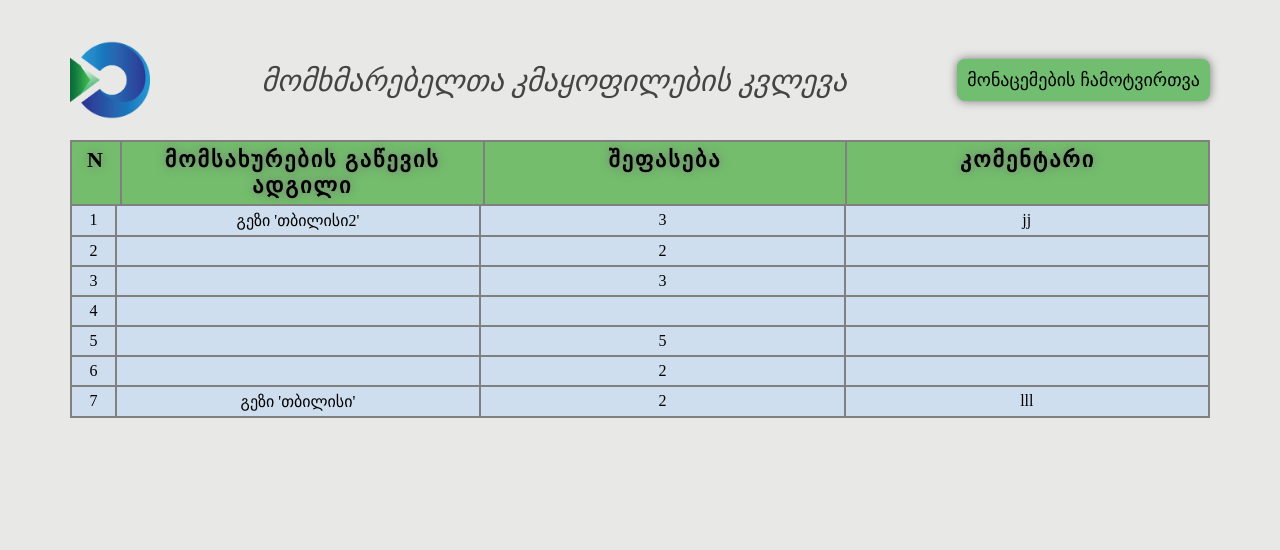
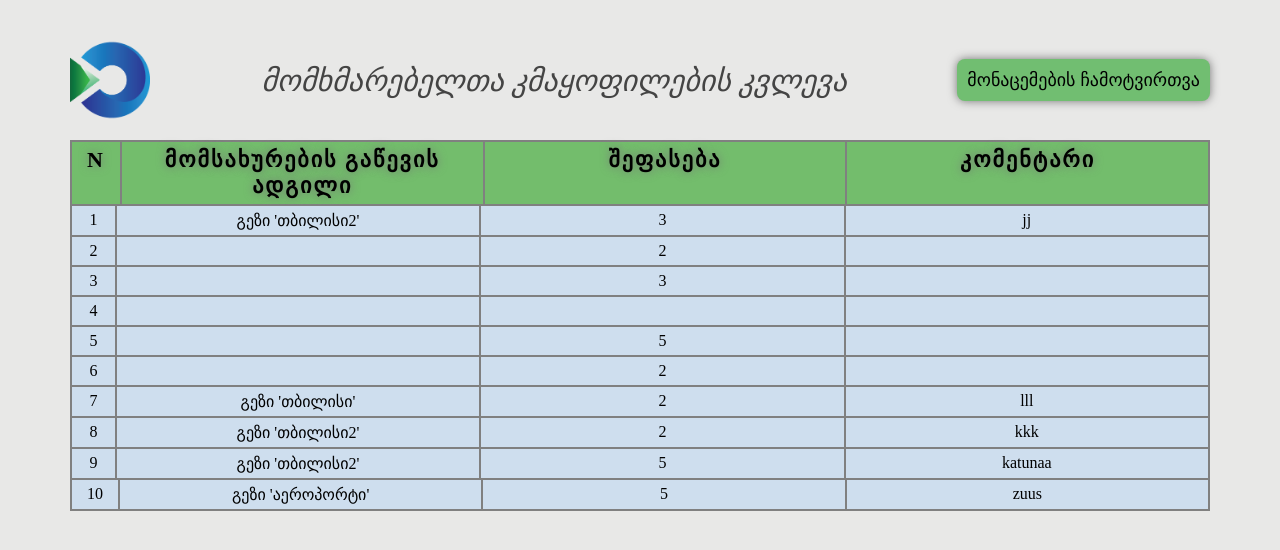
Before and after one commit to KatrinaZuus/Custom-Service_Rating, a React (Vite) app: page /resume in a window 1280 px wide. Shown: the top 550 px of the page. Built offline with nearby package versions, Linux system fonts and the light colour scheme.

Commit message:
without post

```diff
--- a/src/Page/CostomersPage.tsx
+++ b/src/Page/CostomersPage.tsx
@@ -34,28 +34,28 @@ export default function CostomersPage(){
                 servicePlace: event.target.value
             }));
         }
-        async function handleSubmit(event: any) {
-            event.preventDefault();
-            const response = await fetch(
-              "http://localhost:3000/service", {
-                method: "POST",
-                headers: {
-                  "Content-Type": "application-json",
-                },
-                body: JSON.stringify(evaluation),
-              }
-            );
-            if (!response.ok) {
-                throw new Error(`HTTP error! status: ${response.status}`);
-            }
-            const data = await response.json();
-            console.log(data)
-            setEvaluation({
-                servicePlace: servicePlace[0],
-                evaluation: "",
-                comments: ""
-            });
-            setSelectedRate(null);
+        async function handleSubmit() {
+            // event.preventDefault();
+            // const response = await fetch(
+            //   "http://localhost:3000/service", {
+            //     method: "POST",
+            //     headers: {
+            //       "Content-Type": "application-json",
+            //     },
+            //     body: JSON.stringify(evaluation),
+            //   }
+            // );
+            // if (!response.ok) {
+            //     throw new Error(`HTTP error! status: ${response.status}`);
+            // }
+            // const data = await response.json();
+            // console.log(data)
+            // setEvaluation({
+            //     servicePlace: servicePlace[0],
+            //     evaluation: "",
+            //     comments: ""
+            // });
+            // setSelectedRate(null);
             SetIsdone(true)
             console.log(isdone)
           }
@@ -90,7 +90,7 @@ export default function CostomersPage(){
                         key = {index}
                         onClick={() => handleRate(item)}
                         style={{
-                            backgroundColor: selectedRate === item ? "red" : "#fff",
+                            backgroundColor: selectedRate === item ? "green" : "#fff",
                             color: selectedRate === item ? "#fff" : "#000",
                         }}
                         >{item}</p>
@@ -101,7 +101,7 @@ export default function CostomersPage(){
             <Comment placeholder="დატოვეთ თქვენი კომენტარი..."
             onChange={(e) => setEvaluation(event => ({ ...event, comments: e.target.value }))}
             />
-            <p>{isdone}</p>
+            <p>{evaluation.comments}</p>
             <button type="button" onClick={handleSubmit} onTouchStart={handleSubmit}>გაგზავნა</button>
         </Cont>
         ):
--- a/src/data.json
+++ b/src/data.json
@@ -41,6 +41,24 @@
       "servicePlace": "გეზი 'თბილისი'",
       "evaluation": "2",
       "comments": "lll"
+    },
+    {
+      "id": "5832",
+      "servicePlace": "გეზი 'თბილისი2'",
+      "evaluation": "2",
+      "comments": "kkk"
+    },
+    {
+      "id": "75af",
+      "servicePlace": "გეზი 'თბილისი2'",
+      "evaluation": "5",
+      "comments": "katunaa"
+    },
+    {
+      "id": "17fe",
+      "servicePlace": "გეზი 'აეროპორტი'",
+      "evaluation": "5",
+      "comments": "zuus"
     }
   ]
 }
```
